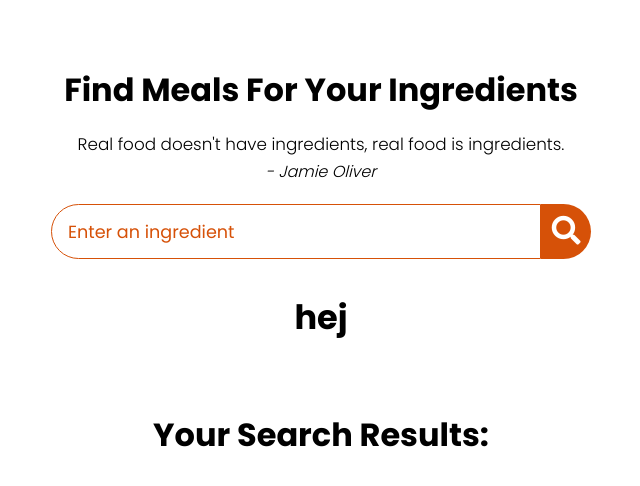
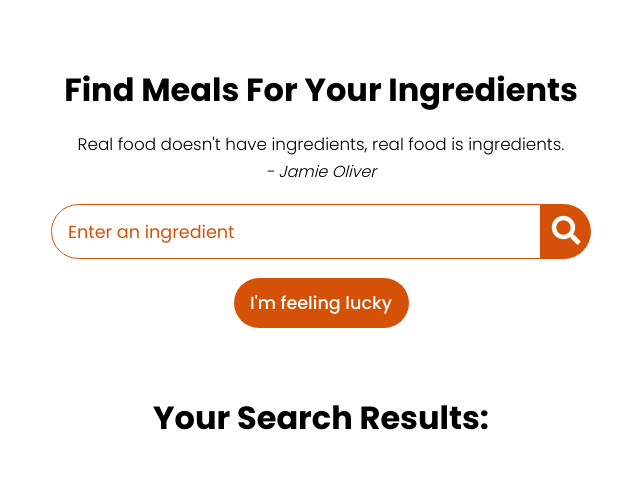
Before and after one commit to icememory166/Recipe-website, a plain HTML site: page index.html in a window 1280 px wide. Shown: the whole page, without its empty margins (319-959 px from the left). Drawn offline with Linux system fonts and the light colour scheme.

Commit message:
random recipe button added
button that fetches a random recipe has been added

```diff
--- a/index.html
+++ b/index.html
@@ -23,11 +23,9 @@
             <i class = "fas fa-search"></i>
           </button>
         </div>
+        <button class="btn button" id="random-button">I'm feeling lucky</button>
       </div>
 
-      <div>
-        <h1>hej</h1>
-      </div>
 
       <div class = "meal-result">
         <h2 class = "title">Your Search Results:</h2>
--- a/script.js
+++ b/script.js
@@ -2,10 +2,12 @@ const searchBtn = document.getElementById('search-btn');
 const mealList = document.getElementById('meal');
 const mealDetailsContent = document.querySelector('.meal-details-content');
 const recipeCloseBtn = document.getElementById('recipe-close-btn');
+const randomRecipeBtn = document.getElementById('random-button')
 
 // event listeners
 searchBtn.addEventListener('click', getMealList);
 mealList.addEventListener('click', getMealRecipe);
+randomRecipeBtn.addEventListener('click', getRandomMeal);
 recipeCloseBtn.addEventListener('click', () => {
     mealDetailsContent.parentElement.classList.remove('showRecipe');
 });
@@ -45,6 +47,17 @@ function getMealList(){
     });
 }
 
+// get random recipe
+function getRandomMeal(e){
+    e.preventDefault();
+    if(e.target.classList.contains('button')){
+        let mealItem = e.target.parentElement.parentElement;
+        fetch(`https://www.themealdb.com/api/json/v1/1/random.php`)
+        .then(response => response.json())
+        .then(data => mealRecipeModal(data.meals));
+    }
+}
+
 
 // get recipe of the meal
 function getMealRecipe(e){
--- a/style.css
+++ b/style.css
@@ -29,6 +29,28 @@ body{
 .title{
     font-size: 2rem;
     margin-bottom: 1rem;
+}
+.button{
+    text-decoration: none;
+    color: #fff;
+    background: var(--tenne-tawny);
+    font-weight: 500;
+    font-size: 1.1rem;
+    padding: 0.75rem 0;
+    display: block;
+    width: 175px;
+    margin: 1rem auto;
+    border: none;
+    border-radius: 2rem;
+    -webkit-border-radius: 2rem;
+    -moz-border-radius: 2rem;
+    -ms-border-radius: 2rem;
+    -o-border-radius: 2rem;
+    transition: all 0.4s linear;
+    -webkit-transition: all 0.4s linear;
+    -moz-transition: all 0.4s linear;
+    -ms-transition: all 0.4s linear;
+    -o-transition: all 0.4s linear;
 }
 
 /*  */
```
